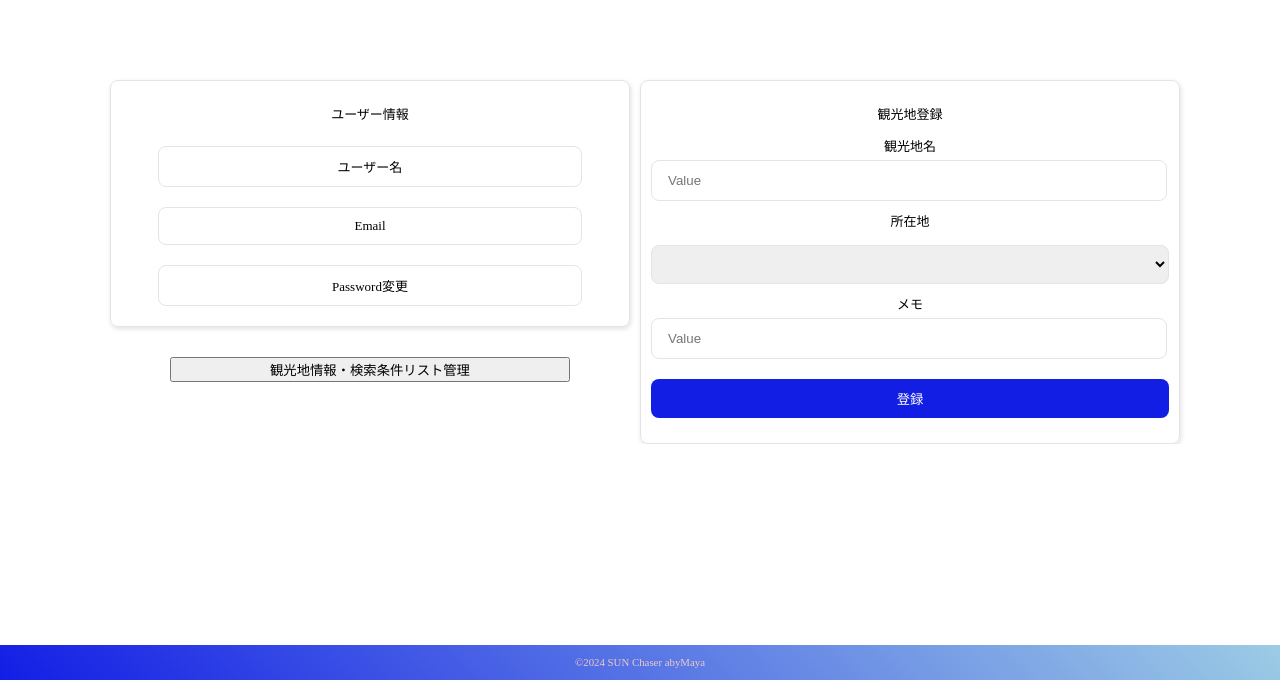
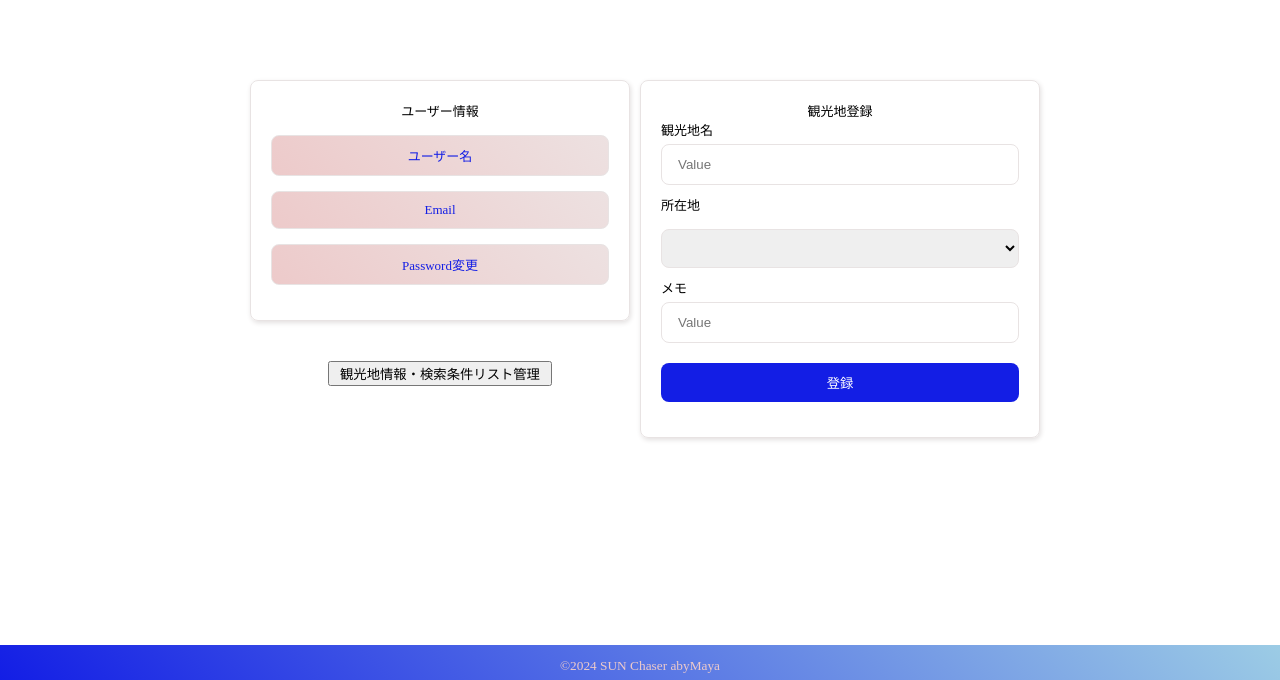
Before and after one commit to abyMaya/sun-chaser, a Flask app: template app/templates/setting.html in a window 1280 px wide. Shown: the part 120-800 px from the top of the page. Run offline with Flask 3, Linux system fonts and the light colour scheme; the template is opened without the code that fills it, so the values that code supplies are empty.

Commit message:
[update]

```diff
--- a/app/static/css/setting.css
+++ b/app/static/css/setting.css
@@ -1,19 +1,12 @@
 @charset "utf-8";
 
-.result_title {
-  font-family: 'Amatic SC', cursive;
-  font-size: large;
-  text-align: center;
-  color: rgb(237, 202, 202);
-}
 .setting {
+  width: 1000px; /* 固定幅を設定 */
   display: flex;
-  justify-content: center;
-
-
+  justify-content: center; /* 中央寄せ */
   padding: 0 100px;
   box-sizing: border-box;
-  margin-top: 30px;
+  margin: 30px auto; /* 自動マージンで中央に配置 */
 }
 
 .left {
@@ -29,8 +22,7 @@
   display: flex;
   flex-direction: column;
   text-align: center;
-  margin-bottom: 10px;
-  padding: 10px;
+  padding: 20px;
   box-sizing: border-box;
   border: 0.3px solid hwb(0 89% 9%);
   border-radius: 8px;
@@ -45,25 +37,10 @@
   box-sizing: border-box;
   }
 
-.left-top > div {
-  display: flex;
-  flex-direction: column; /* 縦並び */
-
-}
-
-.left-top span {
-  margin-bottom: 10px;
-}
-
-.left-top #keep_serch {
-  width: 150px;
-  margin: 0 auto;
-  cursor: pointer;
-}
 .right {
   flex: 1;
   text-align: center;
-  padding: 10px;
+  padding: 20px;
   box-sizing: border-box;
   margin-top: 50px;
   border: 0.3px solid hwb(0 89% 9%);
@@ -71,26 +48,36 @@
   box-shadow: 1px 2px 5px hwb(0 88% 11%);
 }
 
-.wrapper > div {
-  margin: 0 10px;
-}
-
-#serch #details #spots {
-  width: 85%;
-  padding: 10px 15px;
+.info {
+  width: 100%;
+  padding: 10px;
   font-size: 13px;
-  margin: 10px auto;
+  margin: 15px auto;
   box-sizing: border-box;
   border: 0.3px solid hwb(0 89% 9%);
   border-radius: 8px;
+  background: linear-gradient(45deg, rgb(237, 202, 202), rgb(237, 225, 225));
+  color: rgb(19, 30, 229);
 }
 
-.info {
-  width: 85%;
-  padding: 10px 15px;
+.spot_register {
+  width: 100%;
+  display:flex;
+  flex-direction: column;
   font-size: 13px;
-  margin: 10px auto;
+  margin: 0 auto;
+  padding: 0;
   box-sizing: border-box;
-  border: 0.3px solid hwb(0 89% 9%);
-  border-radius: 8px;
 }
+
+.spot_register input[type="text"],
+.spot_register select {
+  width: 100%; /* フォーム要素全体を同じ幅に */
+  box-sizing: border-box;
+}
+
+.left-bottom {
+  width: 80%;
+  margin: 30px auto;
+
+}
--- a/app/static/css/style.css
+++ b/app/static/css/style.css
@@ -109,10 +109,18 @@ button[type="submit"]:hover {
 
 
 form label, form input {
+  text-align: left; /* テキストを左寄りに */
+  width: 100%; /* 必要に応じて幅を指定 */
   display: block;
   margin-bottom: 5px;
 }
 
+form select {
+  width: 100%;
+  padding: 10px;
+  box-sizing: border-box;
+  margin-bottom: 5px;
+}
 
 #form_and_btn {
   width: 600px;
--- a/app/templates/setting.html
+++ b/app/templates/setting.html
@@ -19,13 +19,14 @@
     </div>
   </header>
   <main>
-    <main>
       <div class="setting">
         <div class="left">
           <div class="left-top">
 
             <div>
-              <p class="section-title">ユーザー情報</p>
+              <div class="section_title">
+                ユーザー情報
+              </div>
               <div class="info">
                 <span>ユーザー名</span>
               </div>
@@ -46,12 +47,15 @@
 
         </div>
         <div class="right">
-          <p>観光地登録</p>
-          <form>
+          <div class="section_title">
+            観光地登録
+          </div>
+          <div>
+            <form class="spot_register">
               <label>観光地名</label>
               <input type="text" id="spot" name="spot" placeholder="Value"/>
-            <label>所在地</label>
-            <select id="station_name" name="station_name" placeholder="Value" />
+              <label id="place">所在地</label>
+              <select id="station_name" name="station_name" placeholder="Value">
                 <option value="" selected disabled></option>
                 <option value="tokyo">関東甲信越</option>
                 <option value="osaka">北海道東北</option>
@@ -64,6 +68,7 @@
             </form>
           </div>
         </div>
+      </div>
 
 
      <script src="../static/js/result.js"></script>
```
Lines whose indentation alone changed are shown as unchanged.
